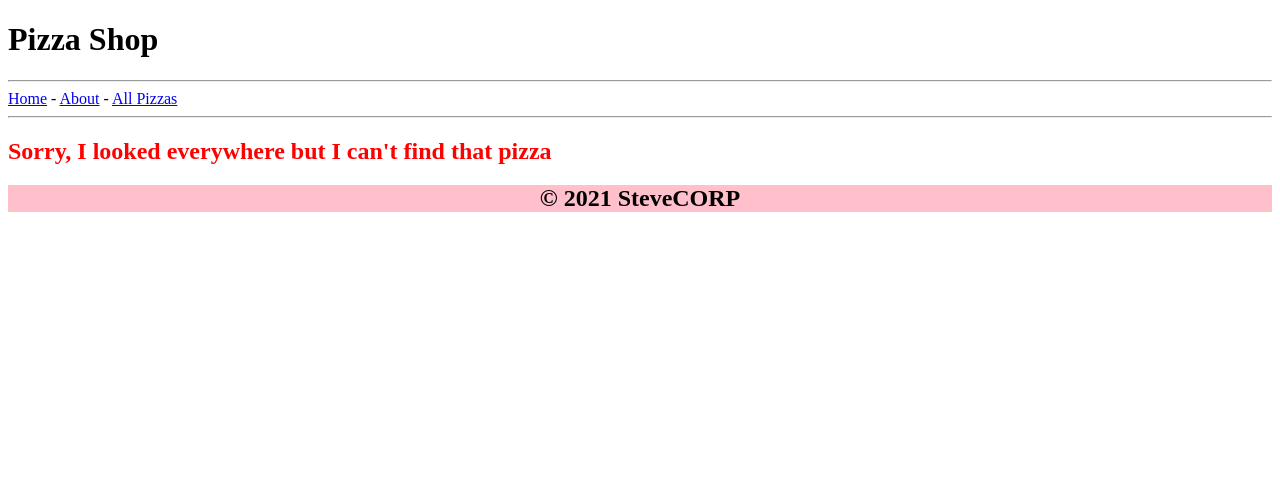
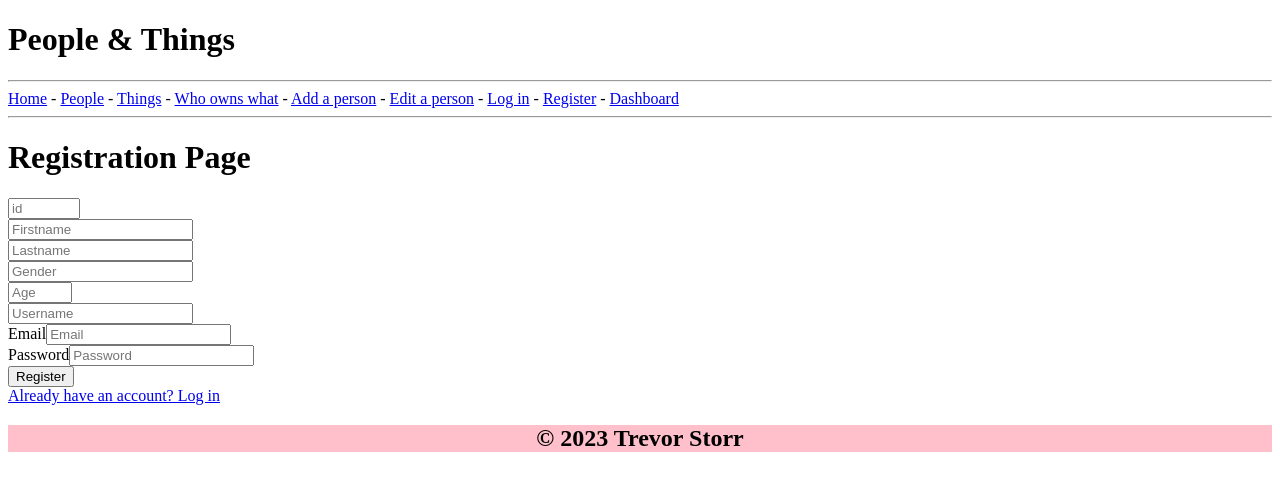
Before and after one commit to tstorrnetnz/teaching2025, a Flask app: page /register in a window 1280 px wide. Shown: the top 491 px of the page. Run offline with Flask 3, Linux system fonts and the light colour scheme.

Commit message:
Created user accout logins using WTForms

```diff
--- a/main.py
+++ b/main.py
@@ -1,61 +1,184 @@
-from flask import Flask, render_template, abort
-import sqlite3
+import email_validator
+from flask import Flask, render_template, redirect, url_for, request
+from flask_login import UserMixin, login_user, LoginManager, login_required, logout_user, current_user
+from flask_wtf import FlaskForm
+from sqlalchemy import create_engine, ForeignKey, Column, String, Integer,CHAR
+from sqlalchemy.orm import declarative_base
+from sqlalchemy.orm import sessionmaker
+from sqlalchemy_utils.functions import database_exists #import to check if database exists
+from werkzeug.security import generate_password_hash, check_password_hash
+from wtforms import StringField, IntegerField, PasswordField, SubmitField, EmailField, validators
+from wtforms.validators import InputRequired, Length, ValidationError, NumberRange, Email
+
+from flask_bcrypt import Bcrypt
+
+#Base has to go before all the code!
+Base = declarative_base()
 
 
+#=====================================PERSON CLASS=======================
+#Note that the Person class MUST have the id as a key column. This is used by the UserMixin import to identify the user. This class has the email address and password stored as attributes. Other code stores the password in an encrypted form, so that it cannot be used if the database is hacked.
+class Person(Base, UserMixin):
+  __tablename__ = "people"
+
+  id = Column("id", Integer, primary_key=True)
+  firstname = Column("firstname", String)
+  lastname = Column("lastname", String)
+  gender = Column("gender", CHAR)
+  age = Column("age", Integer)
+  username = Column(String(80), unique=True, nullable=False)
+  email = Column(String(120), unique=True, nullable=False)
+  pwd = Column(String(300), nullable=False, unique=True)
+
+
+  def __init__(self, id, first, last, gender, age, username, email, pwd):
+    self.id = id
+    self.firstname = first
+    self.lastname = last
+    self.gender = gender
+    self.age = age
+    self.username = username
+    self.email = email
+    self.pwd = pwd
+
+
+
+  #def get_id(self):
+   # return str(self.ssn) #required method for user_login() - must return a string
+
+  def get_firstname(self):
+    return self.firstname
+
+  def get_lastname(self):
+    return self.lastname
+
+  def get_gender(self):
+    return self.gender
+
+  def get_age(self):
+    return self.age
+
+  def get_pwd(self):
+    return self.pwd
+
+  def set_firstname(self, fname):
+    self.firstname = fname
+
+  def set_username(self, username):
+    self.username = username
+
+  def set_email(self, email):
+    self.email = email
+
+  def set_pwd(self, pwd):
+    self.pwd = pwd
+
+
+  def __repr__(self):
+    return f"({self.id}) {self.firstname} {self.lastname} ({self.gender}, {self.age}, {self.username}, {self.email}, {self.pwd})"
+#=====================================REGISTER FORM CLASS=======================
+#This class holds the WTForm details for the register form. Each of these fields is used to create a new person when they register.
+class RegisterForm(FlaskForm):
+  useremail = EmailField(label = ('Email'), validators=[InputRequired(), Length(max=60), Email()], render_kw={"placeholder": "Email"})
+
+  password = PasswordField(label = ('Password'),validators=[InputRequired(), Length(min=4, max=20)], render_kw={"placeholder": "Password"})
+
+  id = IntegerField('Number',validators=[InputRequired(), NumberRange(min=1, max=1000)], render_kw={"placeholder": "id"})
+
+  firstname = StringField(validators=[InputRequired(), Length(min=4, max=20)], render_kw={"placeholder": "Firstname"})
+
+  lastname = StringField(validators=[InputRequired(), Length(min=4, max=20)], render_kw={"placeholder": "Lastname"})
+
+  username = StringField(validators=[InputRequired(), Length(min=4, max=20)], render_kw={"placeholder": "Username"})
+
+  gender = StringField(validators=[InputRequired(), Length(min=4, max=20)], render_kw={"placeholder": "Gender"})
+
+  age = IntegerField('Number',validators=[InputRequired(), NumberRange(min=10, max=110)], render_kw={"placeholder": "Age"})
+
+  submit = SubmitField("Register")
+
+
+
+  def validate_email(self, email):
+    existing_user_email = Person.query.filter_by(email=email.data).first()
+    if existing_user_email:
+      raise ValidationError("That email address already exists. Please choose a different one")
+#=====================================LOGIN FORM CLASS=======================
+class LoginForm(FlaskForm):
+  useremail = EmailField('Email', validators=[InputRequired(), Length(max=60), validators.Email()], render_kw={"placeholder": "Email"})
+  password = PasswordField(validators=[InputRequired(), Length(min=4, max=20)], render_kw={"placeholder": "Password"})
+  submit = SubmitField("Login")
+#=====================================DATABASE STUFF=======================
+#Database stuff
+db_url = "sqlite:///database.db" #variable for database URL
+engine = create_engine(db_url, echo=True)
+if database_exists(db_url):
+  print("data base exists - carry on and do stuff") #in a real use
+else: #database does not exist so add some data
+    print("database does not exist - so create it and add some data")
+    Base.metadata.create_all(bind=engine)
+#=====================================APP STUFF=======================
 app = Flask(__name__)
+app.config['SECRET_KEY'] = 'thisisasecretkey'
+bcrypt = Bcrypt(app)
+login_manager = LoginManager()
+login_manager.init_app(app)
+print("login_manager")
+login_manager.login_view = "login"
+print("login_manager completed")
 
+
+@login_manager.user_loader
+def load_user(user_id):
+  Session = sessionmaker(bind=engine)
+  session = Session()
+  return session.get(Person,user_id)
 
 # basic route
 @app.route('/')
 def root():
     return render_template('home.html', page_title='HOME')
 
+@app.route('/login', methods=['GET', 'POST'])
+def login():
+    form = LoginForm()
+    if form.validate_on_submit():
+      Session = sessionmaker(bind=engine)
+      session = Session()
+      person = session.query(Person).filter_by(email = form.useremail.data).first()
+      if person:
+        if bcrypt.check_password_hash(person.pwd, form.password.data):
+          print("password OK")
+          login_user(person)
+          print("logged in")
+          return redirect(url_for('dashboard'))
 
-# about route
-@app.route('/about')  # note the leading slash, it’s important
-def about():
-    return render_template('about.html', page_title='ABOUT')
+    return render_template('login.html', page_title='login', form=form)
 
+@app.route('/logout', methods=['GET', 'POST'])
+@login_required
+def logout():
+    logout_user()
+    return redirect(url_for('login'))
 
-# List all the pizzas in alphabetical order
-# eventually link each one to a details page
-@app.route('/all_pizzas')
-def all_pizzas():
-    # This boilerplate db connection could (should?) be in
-    # a function for easy re-use
-    conn = sqlite3.connect('pizza.db')
-    cur = conn.cursor()
-    cur.execute("SELECT id, name FROM Pizza ORDER BY name ASC;")
-    # fetchall returns a list of results
-    pizzas = cur.fetchall() # could be fetchone()
-    print(pizzas)  # DEBUG
-    conn.close()  # Be a tidy Kiwi
-    return render_template("all_pizzas.html", pizzas=pizzas)
+@app.route('/dashboard', methods=['GET', 'POST'])
+@login_required
+def dashboard():
+    return render_template('dashboard.html', page_title='DASHBOARD')
 
-
-# display the details of one pizza
-@app.route('/pizza/<int:id>')
-def pizza(id):
-    conn = sqlite3.connect('pizza.db')
-    cur = conn.cursor()
-    cur.execute('SELECT * FROM Pizza WHERE id=?;', (id,))
-    # fetchone returns a tuple containing the result, or NONE!
-    pizza = cur.fetchone()
-    cur.execute('SELECT name FROM Topping WHERE id IN (SELECT tid FROM PizzaTopping WHERE pid=?)', (id,))
-    toppings = cur.fetchall()
-    print(pizza, toppings)  # DEBUG
-    # How do we handle an empty NONE result here?  Could end badly...
-    conn.close()
-    if pizza is None:
-      abort(404)
-    title = pizza[1].upper() + ' PIZZA'
-    return render_template('pizza.html', page_title=title, pizza=pizza, toppings=toppings)
-
-
-@app.errorhandler(404)
-def page_not_found(e):
-    return render_template("404.html")
-
-
+@app.route('/register', methods=['GET', 'POST'])
+def register():
+    form = RegisterForm()
+    if form.validate_on_submit():
+      hashed_password = bcrypt.generate_password_hash(form.password.data)
+      new_person = Person(id=form.id.data,first=form.firstname.data, last=form.lastname.data, gender=form.gender.data, age = form.age.data, username = form.username.data, email = form.useremail.data, pwd = hashed_password)
+      Session = sessionmaker(bind=engine)
+      session = Session()
+      session.add(new_person)
+      session.commit()
+      print("SUCCESS new person created and data added")
+      return redirect(url_for('login'))
+    return render_template('register.html', page_title='REGISTER',form=form)
+  #=====================================RUN CODE=======================
 if __name__ == "__main__":
-    app.run(debug=True, host="0.0.0.0", port=8080)
+  app.run(debug=True, host="0.0.0.0", port=8080)
--- a/templates/footer.html
+++ b/templates/footer.html
@@ -1,5 +1,3 @@
 <footer>
-    <!-- pink to show where the footer is - its a great idea to use
-         garish colours to indicate blocks while trying to lay sites out -->
-    <h2 style="background-color:pink;text-align:center;">&copy; 2021 SteveCORP</h2>
-  </footer>
+     <h2 style="background-color:pink;text-align:center;">&copy; 2023 Trevor Storr</h2>
+    </footer>
--- a/templates/header.html
+++ b/templates/header.html
@@ -1,3 +1,3 @@
 <header>
-    <h1>Pizza Shop</h1>
+    <h1>People & Things</h1>
    </header>
--- a/templates/nav.html
+++ b/templates/nav.html
@@ -1,5 +1,5 @@
 <nav>
     <hr>
-    <a href="/">Home</a> - <a href="/about">About</a> - <a href="/all_pizzas">All Pizzas</a>
+    <a href="/">Home</a> - <a href="/people">People</a> - <a href="/things">Things</a> - <a href="/who_owns_what">Who owns what</a> - <a href="/add_person">Add a person</a> - <a href="/edit_person">Edit a person</a> - <a href="/login">Log in</a> - <a href="/register">Register</a> - <a href="/dashboard">Dashboard</a>
     <hr>
    </nav>
--- /dev/null
+++ b/templates/register.html
@@ -0,0 +1,37 @@
+{% extends 'layout.html' %}
+{% block content %}
+<h1>Registration Page</h1>
+
+<form method="POST" action="">
+{{form.hidden_tag()}}
+<div class="form-group">
+{{form.id}}
+  </div>
+  <div class="form-group">
+{{form.firstname}}
+    </div>
+    <div class="form-group">
+{{form.lastname}}
+      </div>
+      <div class="form-group">
+{{form.gender}}
+        </div>
+        <div class="form-group">
+{{form.age}}
+          </div>
+          <div class="form-group">
+{{form.username}}
+            </div>
+            <div class="form-group">
+               {{form.useremail.label}}{{form.useremail}}
+              </div>
+              <div class="form-group">
+                {{form.password.label}}{{form.password}}
+                </div>
+                <div class="form-group">
+{{form.submit}}
+                  </div>
+
+</form>
+<a href="{{url_for('login')}}">Already have an account? Log in</a>
+{% endblock %}
```
Also changed, not shown: templates/dashboard.html (added, +10 -0 lines), templates/home.html (+3 -10 lines), templates/login.html (added, +11 -0 lines), database.db (added), pizza.db (deleted).
